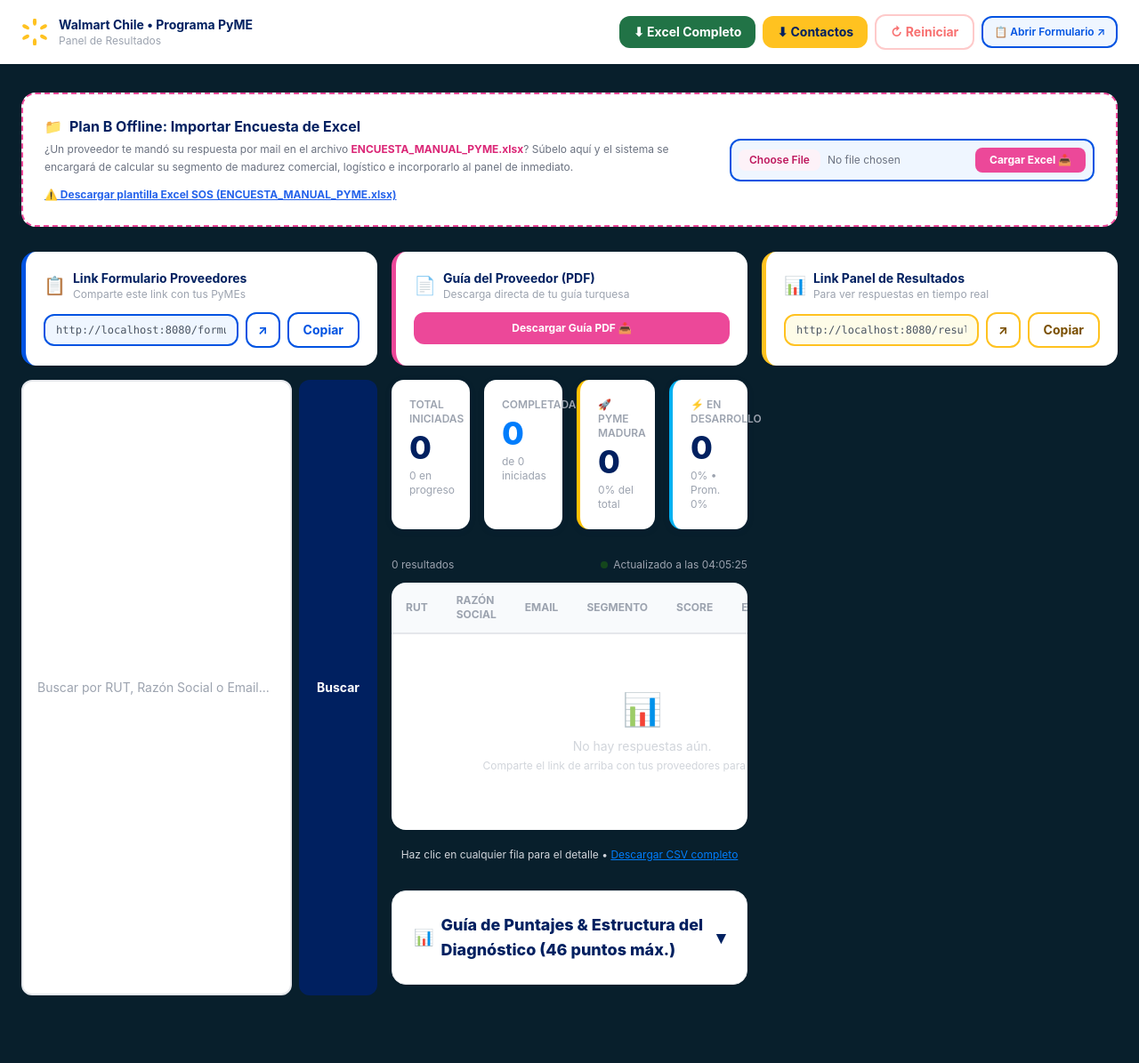
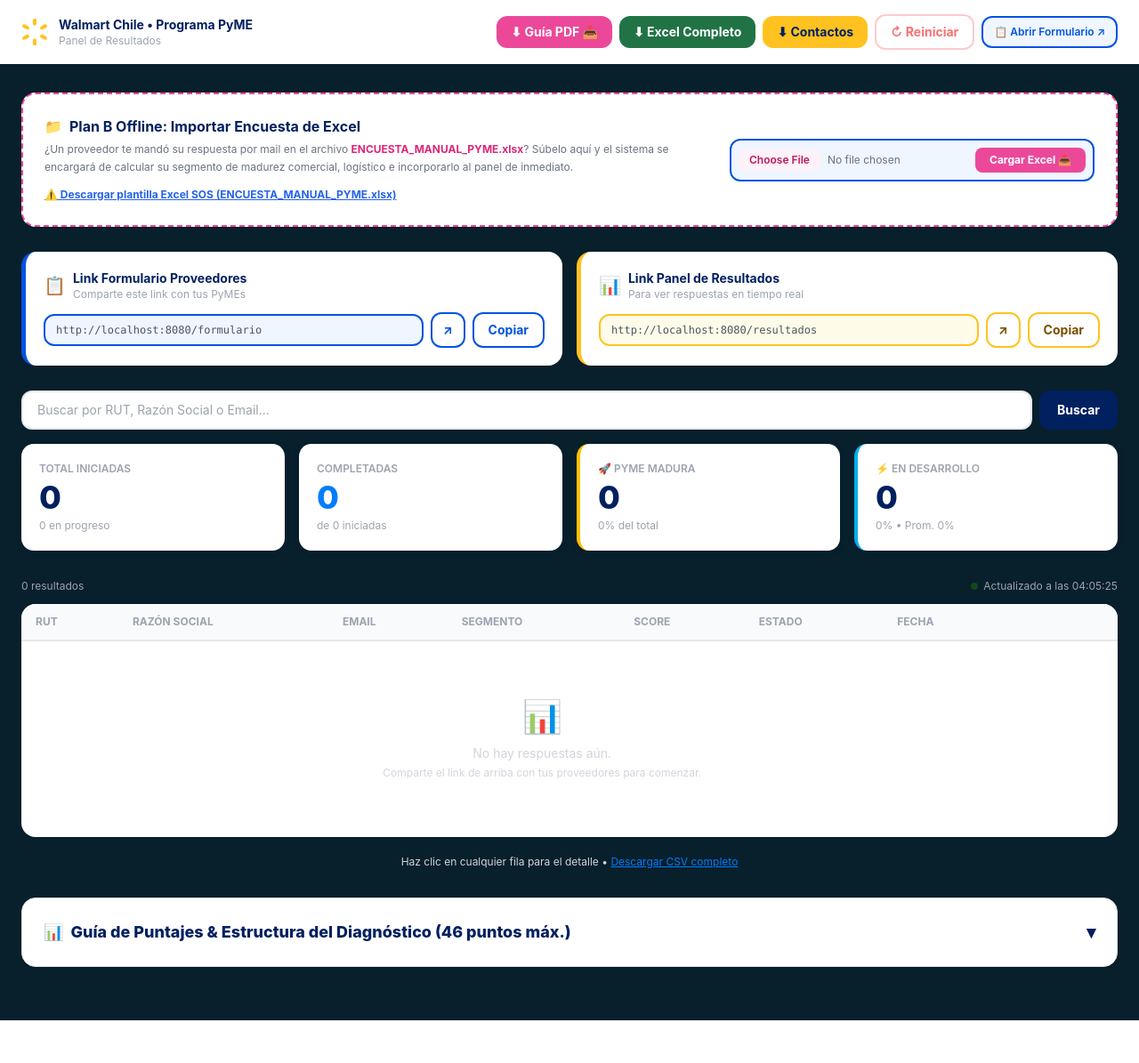
Before and after one commit to camidebe-cyber/pyme-survey, a FastAPI app: page /resultados in a window 1280 px wide. Shown: the whole page at 89% size. After the commit the page ends 1147 px from the top, so only its background shows below. Run offline with FastAPI, Linux system fonts and the light colour scheme; data that the repository does not hold is empty; some libraries are stand-ins or nearby versions.

Commit message:
Reorganize dashboard buttons to put Guia PDF in header button bar and restore 2-column quick access

```diff
--- a/templates/admin.html
+++ b/templates/admin.html
@@ -76,6 +76,12 @@
       <div class="text-xs text-gray-400">Panel de Resultados</div>
     </div>
     <div class="ml-auto flex items-center gap-2">
+      <!-- Descargar Guía PDF -->
+      <a href="/descargar-pdf-guia" target="_blank"
+         class="flex items-center gap-1.5 px-4 py-2 rounded-xl text-sm font-bold text-white transition hover:opacity-90"
+         style="background:#ec4899" title="Descargar Guía del Proveedor en PDF">
+         &#11015; Guía PDF 📥
+      </a>
       <!-- Excel Completo -->
       <a href="/resultados/export/excel"
          class="flex items-center gap-1.5 px-4 py-2 rounded-xl text-sm font-bold text-white transition hover:opacity-90"
@@ -150,7 +156,7 @@
   </div>
 
   <!-- ─── Links de red ─────────────────────────────────────────────── -->
-  <div class="grid md:grid-cols-3 gap-4 mb-7">
+  <div class="grid md:grid-cols-2 gap-4 mb-7">
 
     <!-- Link Formulario -->
     <div class="bg-white rounded-2xl shadow-sm p-5 flex flex-col justify-between" style="border-left:5px solid #0053e2">
@@ -179,24 +185,6 @@
       </div>
     </div>
 
-    <!-- Descarga Guía PDF Oficial (Acceso Rápido) -->
-    <div class="bg-white rounded-2xl shadow-sm p-5 flex flex-col justify-between" style="border-left:5px solid #ec4899">
-      <div>
-        <div class="flex items-center gap-2 mb-3">
-          <span class="text-xl">📄</span>
-          <div>
-            <p class="font-bold text-sm" style="color:var(--navy)">Guía del Proveedor (PDF)</p>
-            <p class="text-xs text-gray-400">Descarga directa de tu guía turquesa</p>
-          </div>
-        </div>
-        <div class="flex gap-2">
-          <a href="/descargar-pdf-guia" target="_blank" class="w-full text-center text-white font-bold py-2.5 px-4 rounded-xl text-xs transition hover:opacity-90 flex items-center justify-center gap-1.5" style="background:#ec4899">
-            Descargar Guía PDF 📥
-          </a>
-        </div>
-      </div>
-    </div>
-
     <!-- Link Panel Admin -->
     <div class="bg-white rounded-2xl shadow-sm p-5 flex flex-col justify-between" style="border-left:5px solid #FFC220">
       <div>
@@ -218,13 +206,13 @@
              style="border-color:#FFC220; color:#7a4f00">&#8599;</a>
           <button onclick="copyLink('link-admin','btn-admin')"
                   id="btn-admin"
-                class="copy-btn px-4 py-2 rounded-xl text-sm font-bold border-2 shrink-0"
-                style="border-color:#FFC220; color:#7a4f00">Copiar</button>
+                  class="copy-btn px-4 py-2 rounded-xl text-sm font-bold border-2 shrink-0"
+                  style="border-color:#FFC220; color:#7a4f00">Copiar</button>
+        </div>
       </div>
     </div>
 
   </div>
-
   <!-- ─── Panel live (se refresca cada 20s) ───────────────────────── -->
   <!-- Buscador fuera del panel live para no perder el foco -->
   <form id="search-form" method="get" action="/resultados" class="flex gap-2 mb-4">
```
